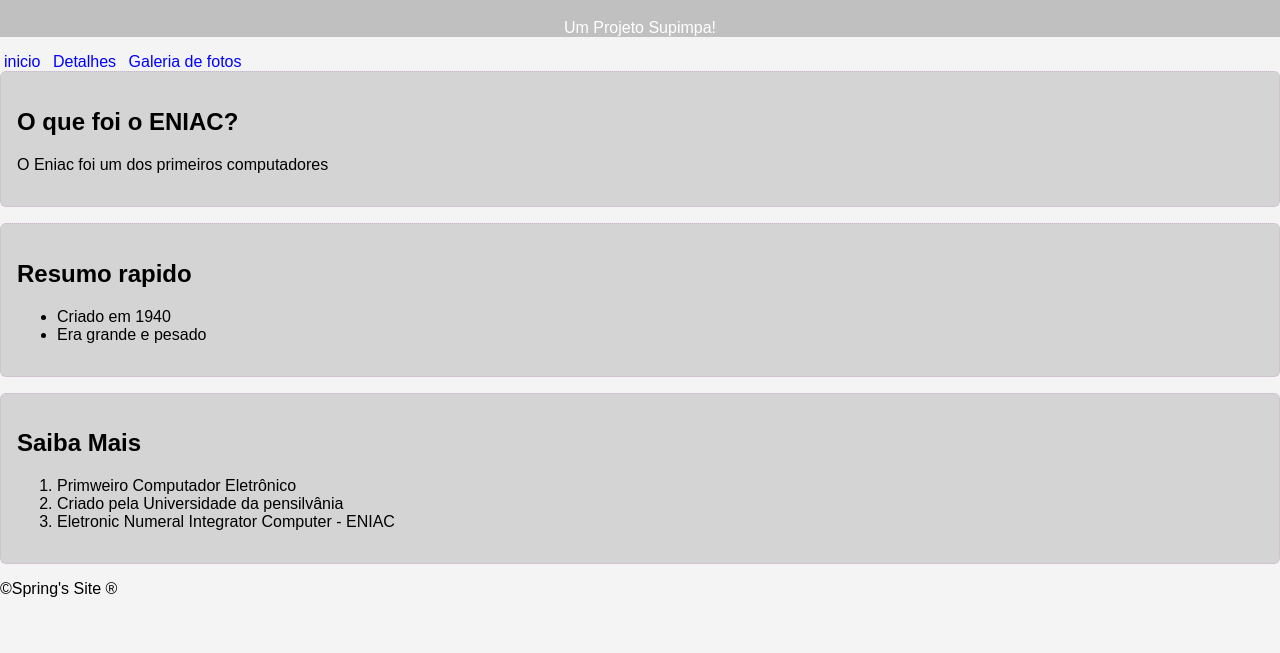
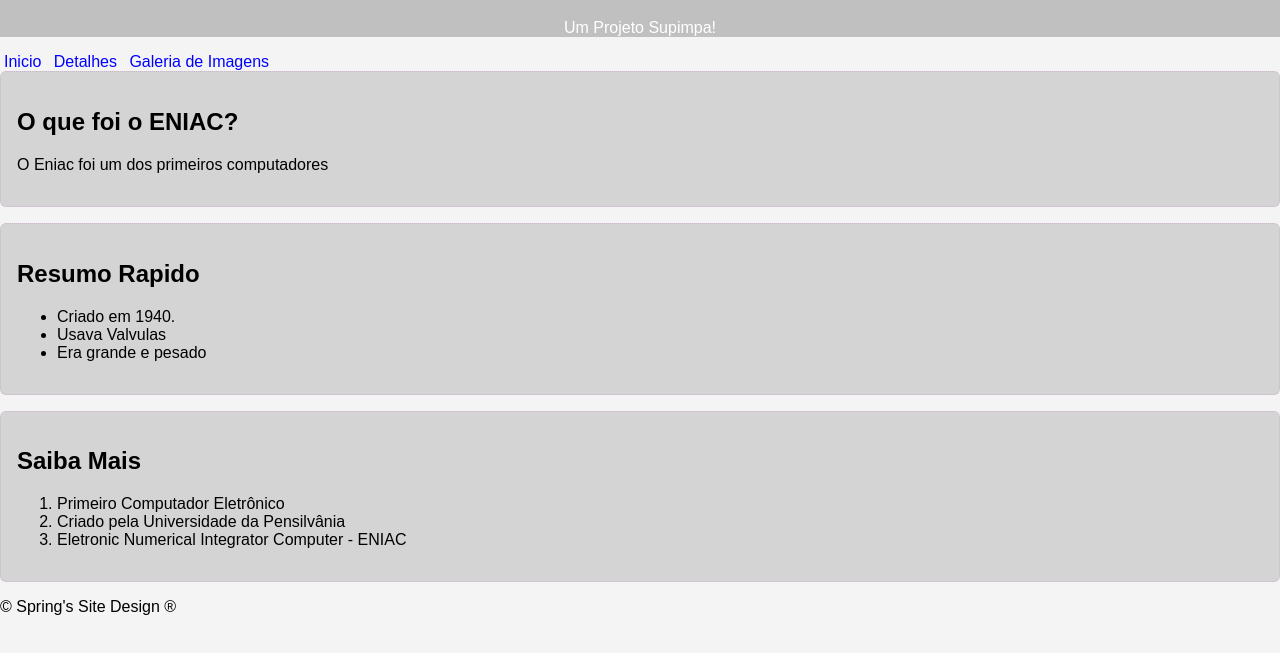
Before and after one commit to joao21perussi-byte/aula_di_03_04, a plain HTML site: page index.html in a window 1280 px wide. Shown: the part 61-714 px from the top of the page. Drawn offline with Linux system fonts and the light colour scheme.

Commit message:
Add files via upload

```diff
--- a/index.html
+++ b/index.html
@@ -1,21 +1,21 @@
 <!DOCTYPE html>
-<html lang="pt-br">
+<html lang="pt-BR">
 <head>
     <meta charset="UTF-8">
     <meta name="viewport" content="width=device-width, initial-scale=1.0">
-    <title>eniac - pagina inicial</title>
-    <link rel="stylesheet" href="style.css"
+    <title>Eniac - Pagina Inicial</title>
+    <link rel="stylesheet" href="style.css">
 </head>
 <body>
     <header>
-
         <h1>ENIAC</h1>
         <p>Um Projeto Supimpa!</p>
     </header>
     <nav>
-<a href="index.html">inicio</a>
+        <a href="index.html">Inicio</a>
         <a href="detalhes.html">Detalhes</a>
-<a href="galeria.html">Galeria de fotos</a>
+        <a href="galeria.html">Galeria de Imagens</a>
+         <a href="detalhes.html"></a>
     </nav>
     <main>
         <section class="bloco">
@@ -23,24 +23,22 @@
             <p>O Eniac foi um dos primeiros computadores</p>
         </section>
         <section class="bloco">
-<h2>Resumo rapido</h2>
-<ul>
-    <!--unordered List - Lista de ordenamento-->
-    <li>Criado em 1940</li><!--list item - item de lista-->
+            <h2>Resumo Rapido</h2>
+            <ul><!--Unordered List - Lista sem ordenamento-->
+                <li>Criado em 1940.</li><!--List Item - Item de lista-->
+                <li>Usava Valvulas</li>
                 <li>Era grande e pesado</li>
             </ul>
         </section>
         <section class="bloco">
             <h2>Saiba Mais</h2>
-<ol><!-- prdered list - Lista ordenada-->
-    <li>Primweiro Computador Eletrônico</li>
-    <li>Criado pela Universidade da pensilvânia</li>
-<li>Eletronic Numeral Integrator Computer - ENIAC</li>
-
+            <ol><!--Ordered List - Lista Ordenada -->
+                <li>Primeiro Computador Eletrônico</li>
+                <li>Criado pela Universidade da Pensilvânia</li>
+                <li>Eletronic Numerical Integrator Computer - ENIAC</li>
             </ol>
-
         </section>
     </main>
-<footer><p>&copy;Spring's Site &reg;</p></footer>
+    <footer><p>&copy; Spring's Site Design &reg;</p></footer>
 </body>
 </html>
```
Lines whose indentation alone changed are shown as unchanged.
